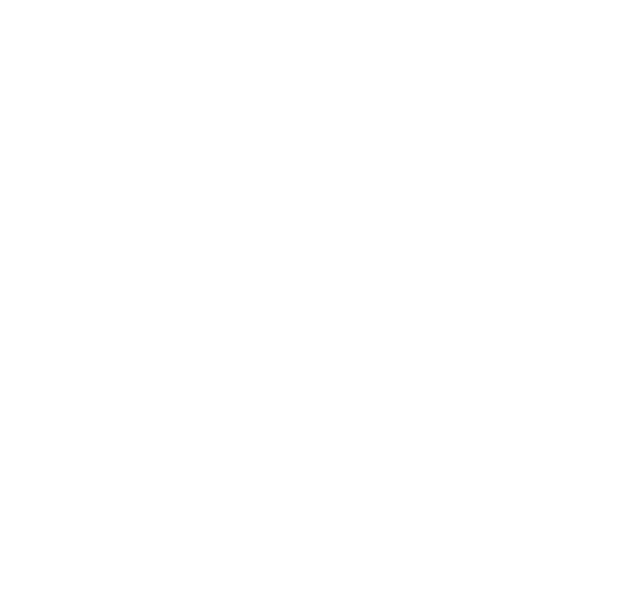
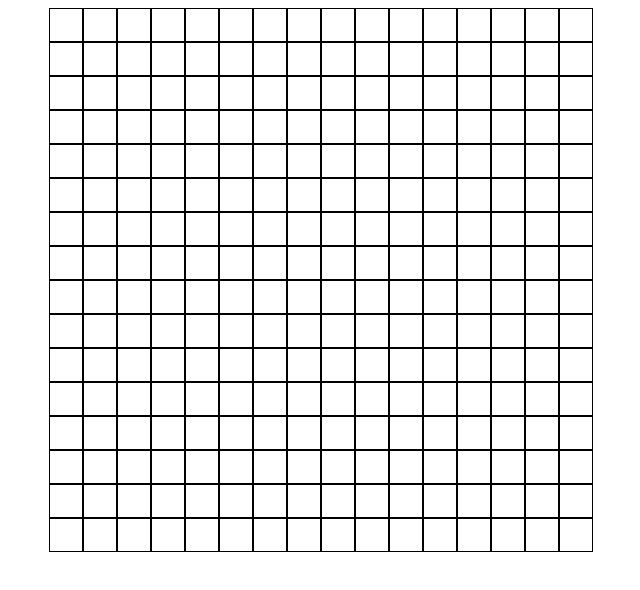
Before and after one commit to babykicker/etch-a-sketch, a plain HTML site: page index.html in a window 1280 px wide. Shown: the whole page, without its empty margins (319-959 px from the left). Drawn offline with Linux system fonts and the light colour scheme; a web font is replaced by a local one.

Commit message:
Basic Setup

```diff
--- a/index.html
+++ b/index.html
@@ -5,10 +5,19 @@
     <meta http-equiv="X-UA-Compatible" content="IE=edge">
     <meta name="viewport" content="width=device-width, initial-scale=1.0">
     <link rel="stylesheet" type="text/css" href="style.css">
-    <script src="script.js" defer></script>
-    <title>Document</title>
+    <script type="text/javascript" src="script.js" defer></script>
+    <link rel="preconnect" href="https://fonts.googleapis.com">
+    <link rel="preconnect" href="https://fonts.gstatic.com" crossorigin>
+    <link href="https://fonts.googleapis.com/css2?family=Press+Start+2P&family=Red+Hat+Mono:wght@300&display=swap" rel="stylesheet">
+
+    <title>Etch-a-Sketch</title>
 </head>
 <body>
+<div class="container">
 
-</body>
+    <div id="gridContainer">
+    </div>
+
+</div>
+    </body>
 </html>
--- a/script.js
+++ b/script.js
@@ -0,0 +1,13 @@
+const gridContainer = document.getElementById("gridContainer");
+
+function makeRows(rows, cols) {
+  gridContainer.style.setProperty('--grid-rows', rows);
+  gridContainer.style.setProperty('--grid-cols', cols);
+  for (c = 0; c < (rows * cols); c++) {
+    let cell = document.createElement("div");
+    gridContainer.appendChild(cell).className = "grid-item";
+    cell.classList.add('box');
+  };
+};
+
+makeRows(16, 16);
--- a/style.css
+++ b/style.css
@@ -0,0 +1,23 @@
+:root {
+    --grid-cols: 1;
+    --grid-rows: 1;
+}
+
+body {
+    display: flex;
+    justify-content: center;
+    font-family: 'Press Start 2P', cursive;
+}
+
+#gridContainer {
+    display: grid;
+    grid-gap: 0em;
+    grid-template-rows: repeat(var(--grid-rows), 1fr);
+    grid-template-columns: repeat(var(--grid-cols), 1fr);
+}
+
+.grid-item {
+ padding: 1em;
+ border: 1px solid black;
+ text-align: center;
+}
```
